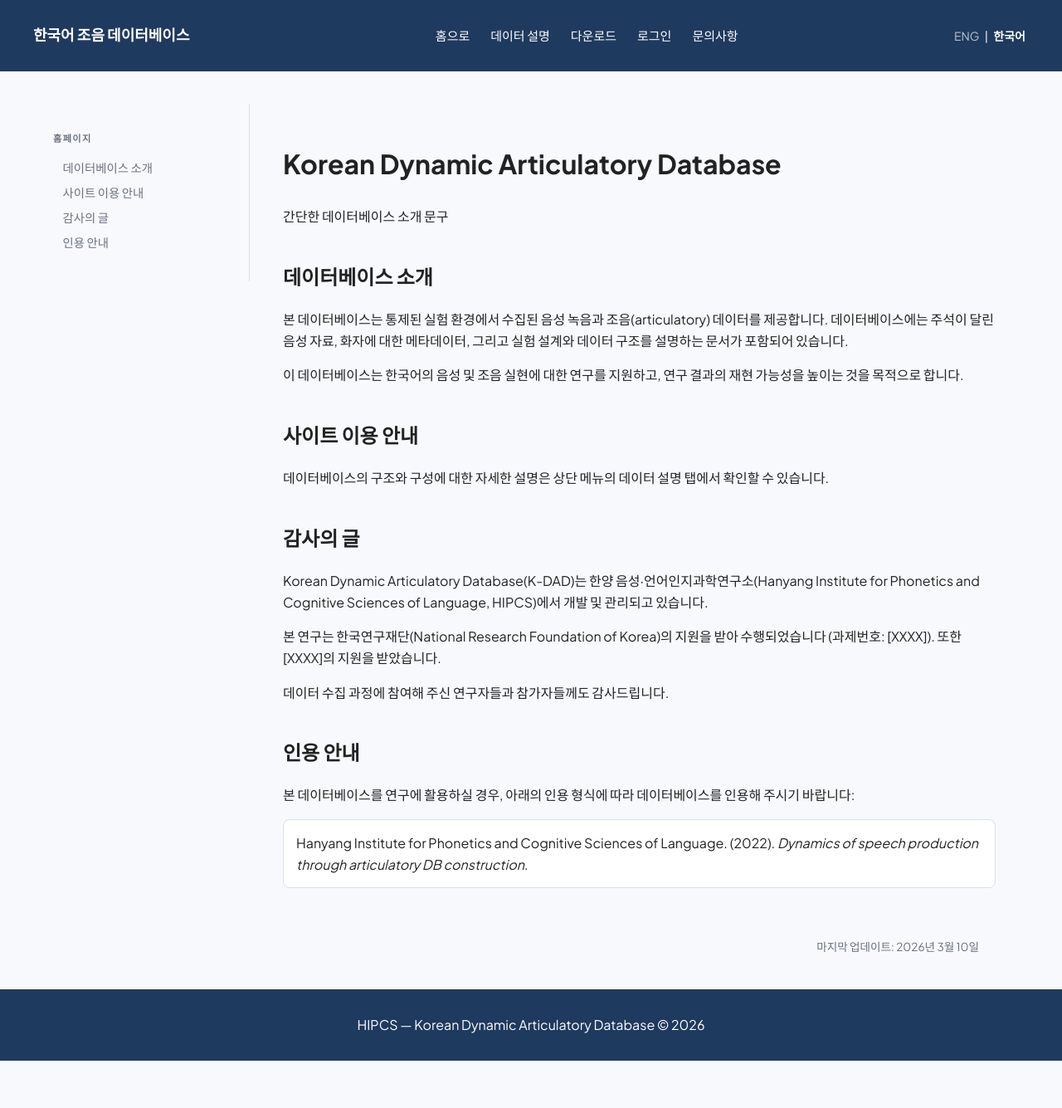
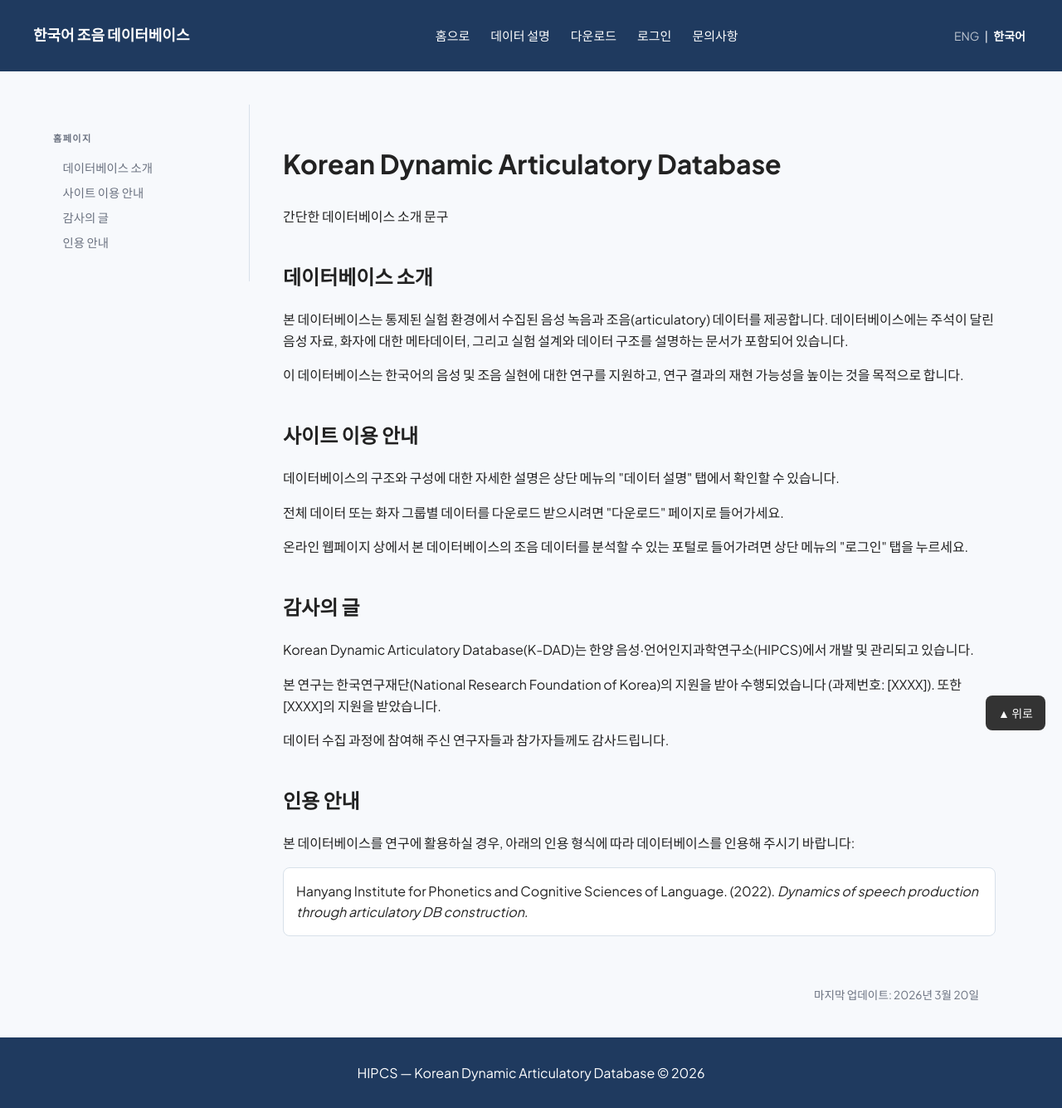
Before and after one commit to jiyoungj/jiyoungj.github.io, a Jekyll site: the page k-dad_demo/index_kor.html, which Jekyll copies as it is, in a window 1280 px wide. Shown: the whole page at 83% size. Built offline with Jekyll 4.4.1, drawn with Linux system fonts in a browser that asks for light colours; before the commit the page ends 1278 px from its top, so only the background shows below that.

Commit message:
Update index_kor.html

```diff
--- a/k-dad_demo/index_kor.html
+++ b/k-dad_demo/index_kor.html
@@ -8,7 +8,7 @@
 
     </head>
 
-    <body>
+    <body id="top">
         <div class="main-wrapper">
 
             <nav class="navbar">
@@ -60,12 +60,20 @@
 
                 <h2 id="2">사이트 이용 안내</h2>
                 <p>
-                    데이터베이스의 구조와 구성에 대한 자세한 설명은 상단 메뉴의 데이터 설명 탭에서 확인할 수 있습니다.
+                    데이터베이스의 구조와 구성에 대한 자세한 설명은 상단 메뉴의 "데이터 설명" 탭에서 확인할 수 있습니다.
+                </p>
+
+                <p>
+                    전체 데이터 또는 화자 그룹별 데이터를 다운로드 받으시려면 "다운로드" 페이지로 들어가세요.
+                </p>
+
+                <p>
+                    온라인 웹페이지 상에서 본 데이터베이스의 조음 데이터를 분석할 수 있는 포털로 들어가려면 상단 메뉴의 "로그인" 탭을 누르세요.
                 </p>
 
                 <h2 id="3">감사의 글</h2>
                 <p>
-                Korean Dynamic Articulatory Database(K-DAD)는 한양 음성∙언어인지과학연구소(Hanyang Institute for Phonetics and Cognitive Sciences of Language, HIPCS)에서 개발 및 관리되고 있습니다.
+                Korean Dynamic Articulatory Database(K-DAD)는 한양 음성∙언어인지과학연구소(HIPCS)에서 개발 및 관리되고 있습니다.
                 </p>
 
                 <p>
@@ -89,8 +97,10 @@
         </div>
 
         <div class="last-updated">
-        마지막 업데이트: 2026년 3월 10일
+        마지막 업데이트: 2026년 3월 20일
         </div>
+
+        <a href="#top" class="back-to-top">▲ 위로</a>
 
         </div>
 
```
